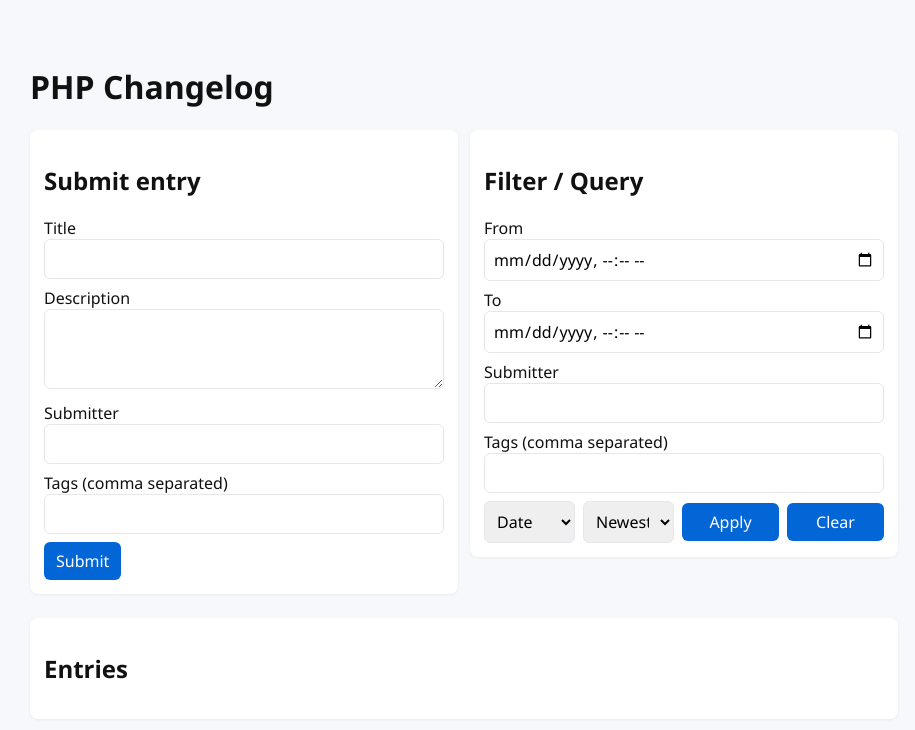
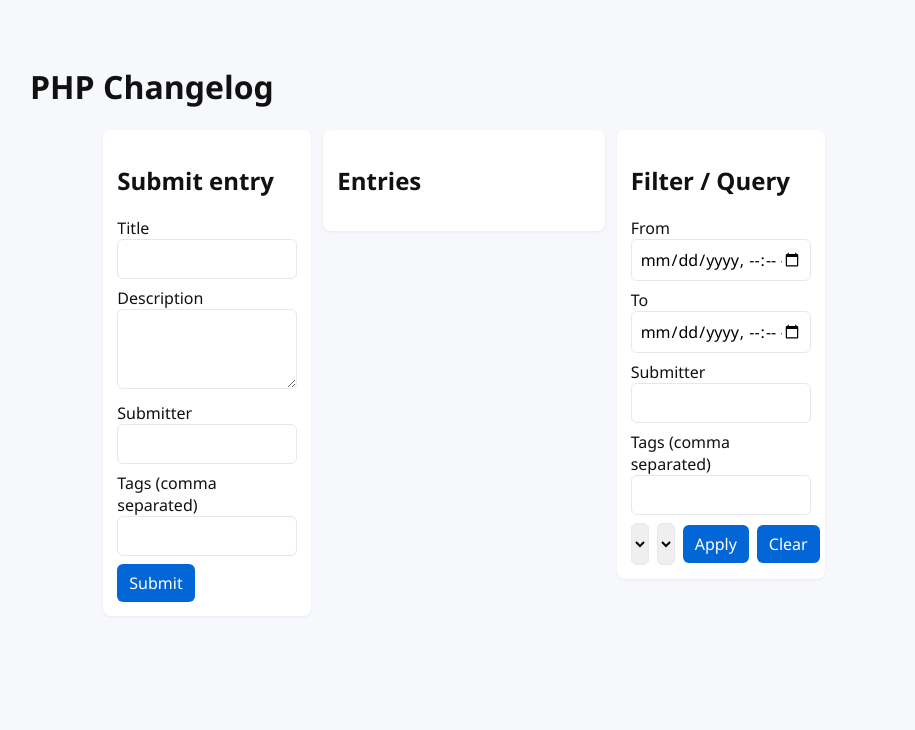
Before and after one commit to lucasburlingham/changelog, a PHP site: page / in a window 1280 px wide. Shown: the top 730 px of the page, without its empty margins (176-1091 px from the left). Run offline with PHP 8.4, Linux system fonts and the light colour scheme; some libraries are stand-ins or nearby versions.

Commit message:
refactor: update layout to 12-column design for improved entry submission and filtering

```diff
--- a/php-app/src/assets/styles.css
+++ b/php-app/src/assets/styles.css
@@ -44,15 +44,15 @@ button{background:var(--accent);color:#fff;padding:8px 12px;border-radius:6px;bo
 .popular-tag:hover{background:#eaf2ff}
 .popular-tag .count{background:rgba(0,0,0,.06);padding:2px 6px;border-radius:999px;font-size:11px;color:#111;margin-left:6px}
 
-/* Three-column layout: form (1fr) | filter (1fr) | entries (2fr) */
-.layout-grid{display:grid;grid-template-columns:1fr 1fr 2fr;gap:12px;align-items:start}
-.left-column,.middle-column,.right-column{display:flex;flex-direction:column;gap:12px}
+/* 12-column layout: 1 blank | 3 submission | 4 entries | 3 filter | 1 blank */
+.layout-grid{display:grid;grid-template-columns:repeat(12,1fr);gap:12px;align-items:start}
+.left-column{grid-column:2/5}
+.right-column{grid-column:5/9}
+.filter-column{grid-column:9/12}
+.left-column,.right-column,.filter-column{display:flex;flex-direction:column;gap:12px}
 
 /* Responsive: stack on smaller screens */
-@media(max-width:1400px){
-  .layout-grid{grid-template-columns:1fr 1fr;gap:12px}
-  .right-column{grid-column:1/-1}
+@media(max-width:1200px){
+  .layout-grid{grid-template-columns:1fr}
+  .left-column,.right-column,.filter-column{grid-column:auto}
 }
-@media(max-width:800px){
-  .layout-grid{grid-template-columns:1fr}
-}
--- a/php-app/src/index.php
+++ b/php-app/src/index.php
@@ -129,7 +129,14 @@ $tinyMceUrl = 'https://cdn.tiny.cloud/1/' . rawurlencode($tinyMceApiKey) . '/tin
         </section>
       </div>
 
-      <div class="middle-column">
+      <div class="right-column">
+        <section class="card">
+          <h2>Entries</h2>
+          <div id="entries"></div>
+        </section>
+      </div>
+
+      <div class="filter-column">
         <section class="card">
           <h2>Filter / Query</h2>
           <form id="filterForm">
@@ -152,13 +159,6 @@ $tinyMceUrl = 'https://cdn.tiny.cloud/1/' . rawurlencode($tinyMceApiKey) . '/tin
               <button type="button" id="clearFilters">Clear</button>
             </div>
           </form>
-        </section>
-      </div>
-
-      <div class="right-column">
-        <section class="card">
-          <h2>Entries</h2>
-          <div id="entries"></div>
         </section>
       </div>
     </div>
```
